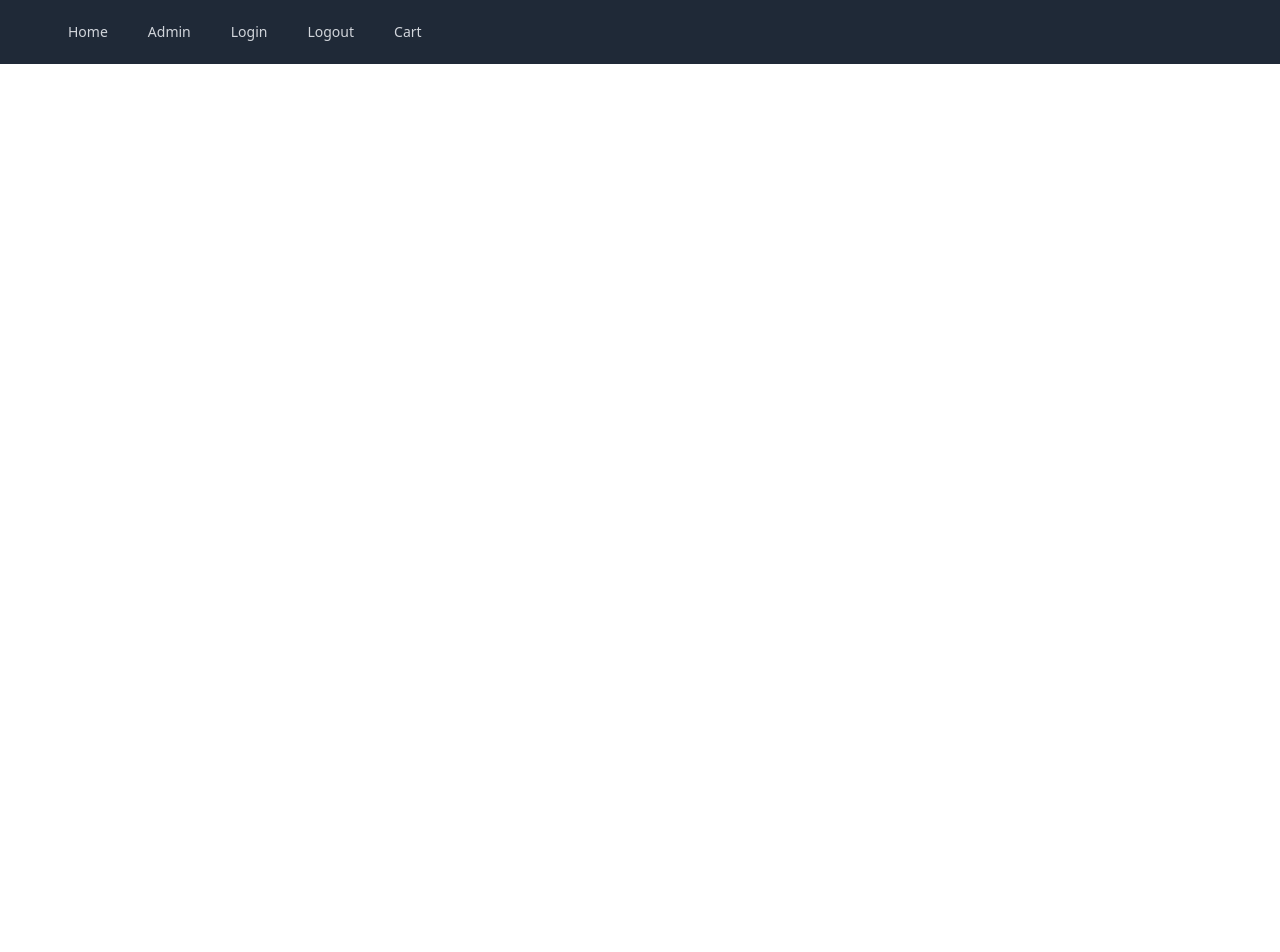
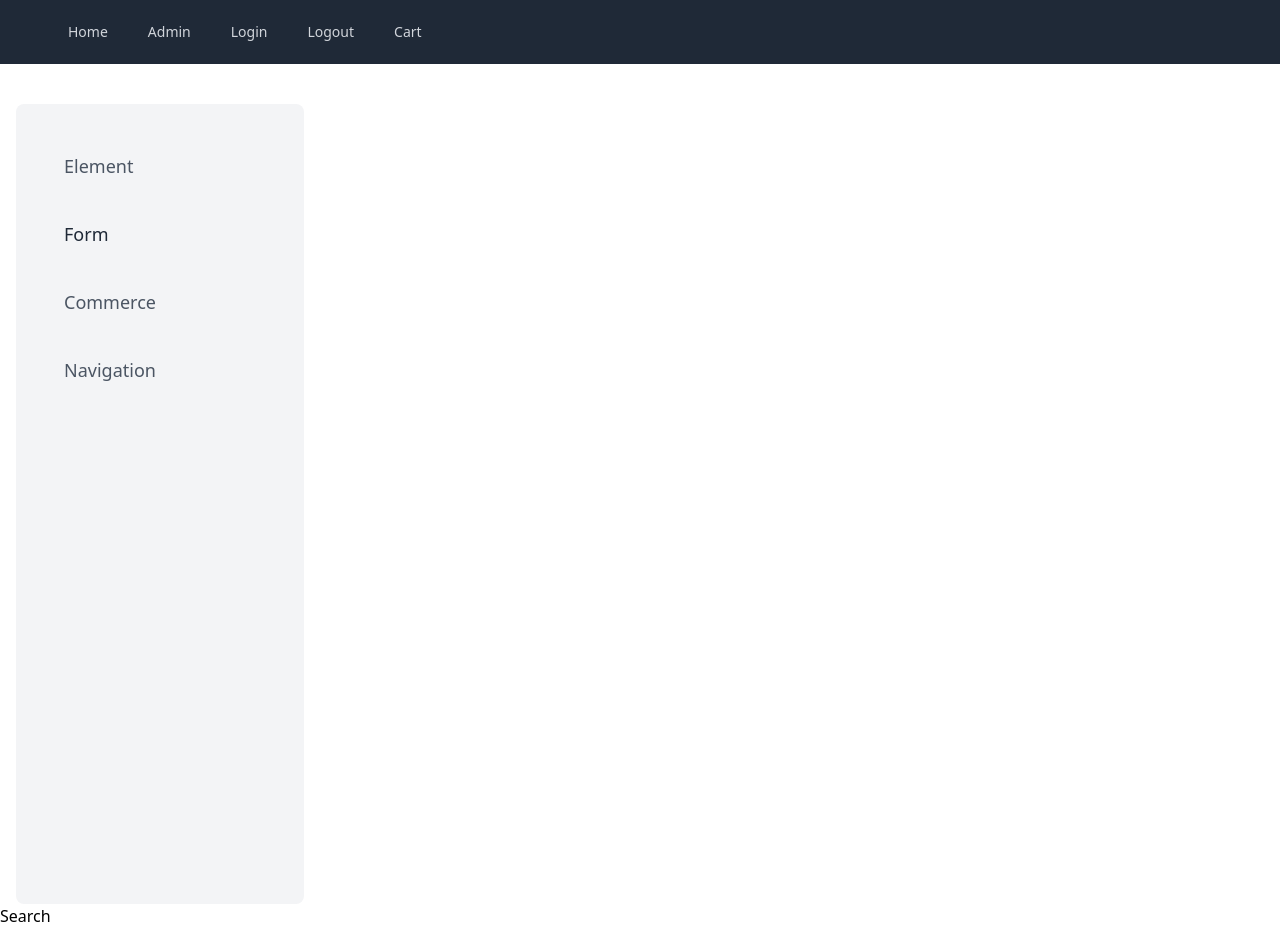
Before and after one commit to MCKevmeister/web601_webstore, a React (Create React App) app in the folder clientSide/: page / in a window 1280 px wide. Shown: the top 952 px of the page. Before the commit the page ends 800 px from the top, so only its background shows below. Built offline with nearby package versions, Linux system fonts and the light colour scheme.

Commit message:
some stuff works

```diff
--- a/clientSide/src/App.js
+++ b/clientSide/src/App.js
@@ -1,21 +1,29 @@
 import React from "react";
-import {BrowserRouter as Router, Route, Switch} from "react-router-dom";
+import {BrowserRouter, Route, Switch} from "react-router-dom";
 import Home from "./components/Home";
 import Nav from "./components/Nav";
 import SignIn from "./components/SignIn";
+import Admin from "./components/Admin"
+import Cart from "./components/Cart"
 
 // import SignUp from "./components/SignUp";
 
 const App = () => {
     return (
-        <Router>
-            <Switch>
-                <Nav />
-                <Route path='/' component={Home} exact/>
-                <Route path='/signin' component={SignIn} />
-                {/*<Route exact path="/signup" element={<SignUp />} />*/}
-            </Switch>
-        </Router>
+        <div>
+            <Nav />
+            <BrowserRouter>
+                <Switch>
+                    <Route path='/' component={Home} exact/>
+                    <Route path='/login' component={SignIn} />
+                    <Route path='/logout' component={Admin} />
+                    <Route path='/admin' component={Admin} />
+                    <Route path='/cart' component={Cart} />
+                    {/*<Route exact path="/signup" element={<SignUp />} />*/}
+                </Switch>
+            </BrowserRouter>
+        </div>
+
     );
 }
 
--- /dev/null
+++ b/clientSide/src/components/Admin.js
@@ -0,0 +1,7 @@
+export default function Admin() {
+    return(
+        <>
+            <h1> Admin</h1>
+        </>
+    )
+}
--- a/clientSide/src/components/Cart.js
+++ b/clientSide/src/components/Cart.js
@@ -1,22 +1,22 @@
-/* This example requires Tailwind CSS v2.0+ */
 import { Fragment, useState } from 'react'
 import { Dialog, Transition } from '@headlessui/react'
 import { XIcon } from '@heroicons/react/outline'
 
-const products = [
-    {
-        id: 1,
-        name: 'Throwback Hip Bag',
-        href: '#',
-        color: 'Salmon',
-        price: '$90.00',
-        quantity: 1,
-        imageSrc: 'https://tailwindui.com/img/ecommerce-images/shopping-cart-page-04-product-01.jpg',
-        imageAlt: 'Salmon orange fabric pouch with match zipper, gray zipper pull, and adjustable hip belt.',
-    },
-]
+// const products = [
+//     {
+//         id: 1,
+//         name: 'Throwback Hip Bag',
+//         href: '#',
+//         color: 'Salmon',
+//         price: '$90.00',
+//         quantity: 1,
+//         imageSrc: 'https://tailwindui.com/img/ecommerce-images/shopping-cart-page-04-product-01.jpg',
+//         imageAlt: 'Salmon orange fabric pouch with match zipper, gray zipper pull, and adjustable hip belt.',
+//     },
+// ]
+const products = [{}]
 
-export default function Example() {
+export default function Cart() {
     const [open, setOpen] = useState(true)
 
     return (
@@ -64,7 +64,7 @@ export default function Example() {
 
                                         <div className="mt-8">
                                             <div className="flow-root">
-                                                <ul role="list" className="-my-6 divide-y divide-gray-200">
+                                                <ul className="my-6 divide-y divide-gray-200">
                                                     {products.map((product) => (
                                                         <li key={product.id} className="py-6 flex">
                                                             <div className="flex-shrink-0 w-24 h-24 border border-gray-200 rounded-md overflow-hidden">
--- a/clientSide/src/components/CategoryList.js
+++ b/clientSide/src/components/CategoryList.js
@@ -6,9 +6,10 @@ export default function CategoryList(categories) {
     return (
         <div className="relative bg-white dark:bg-gray-800">
             <div className="flex flex-col sm:flex-row sm:justify-around">
-                <div className="w-72 h-screen">
-                    <nav className="mt-10 px-6 ">
-                        <a className="hover:text-gray-800 hover:bg-gray-100 flex items-center p-2 my-6 transition-colors dark:hover:text-white dark:hover:bg-gray-600 duration-200  text-gray-600 dark:text-gray-400 rounded-lg "
+                <div className="w-72 mt-10 rounded-lg h-screen bg-gray-100">
+                    <nav className="mt-10 px-6">
+
+                        <a className="hover:text-gray-800 hover:bg-gray-100 flex items-center p-2 my-6 transition-colors dark:hover:text-white dark:hover:bg-gray-600 duration-200 text-gray-600 dark:text-gray-400 rounded-lg "
                            href="#">
                             <span className="mx-4 text-lg font-normal">
                                 Element
@@ -16,13 +17,13 @@ export default function CategoryList(categories) {
                             <span className="flex-grow text-right" />
                         </a>
 
-                        <a className="hover:text-gray-800 hover:bg-gray-100 flex items-center p-2 my-6 transition-colors dark:hover:text-white dark:hover:bg-gray-600 duration-200  text-gray-800 dark:text-gray-100 rounded-lg bg-gray-100 dark:bg-gray-600"
+                        <a className="hover:text-gray-800 hover:bg-gray-100 flex items-center p-2 my-6 transition-colors dark:hover:text-white dark:hover:bg-gray-600 duration-200 text-gray-800 dark:text-gray-100 rounded-lg "
                            href="#">
-                    <span className="mx-4 text-lg font-normal">
-                        Form
-                    </span>
+                        <span className="mx-4 text-lg font-normal">
+                            Form
+                        </span>
                             <span className="flex-grow text-right">
-                    </span>
+                        </span>
                         </a>
                         <a className="hover:text-gray-800 hover:bg-gray-100 flex items-center p-2 my-6 transition-colors dark:hover:text-white dark:hover:bg-gray-600 duration-200  text-gray-600 dark:text-gray-400 rounded-lg "
                            href="#">
--- a/clientSide/src/components/Home.js
+++ b/clientSide/src/components/Home.js
@@ -4,11 +4,16 @@ import ItemList from './ItemList'
 
 function Home() {
     return (
-    <>
-        <CategoryList />
-        <Search />
-        <ItemList />
-    </>
+        <div>
+            <div className="w-1/4">
+                <CategoryList />
+            </div>
+            <div>
+                <Search />
+                <ItemList />
+            </div>
+        </div>
+
     )
 }
 
--- a/clientSide/src/components/Search.js
+++ b/clientSide/src/components/Search.js
@@ -0,0 +1,7 @@
+import React from "react";
+
+export default function Search() {
+    return(
+        <h1>Search</h1>
+    )
+}
```
